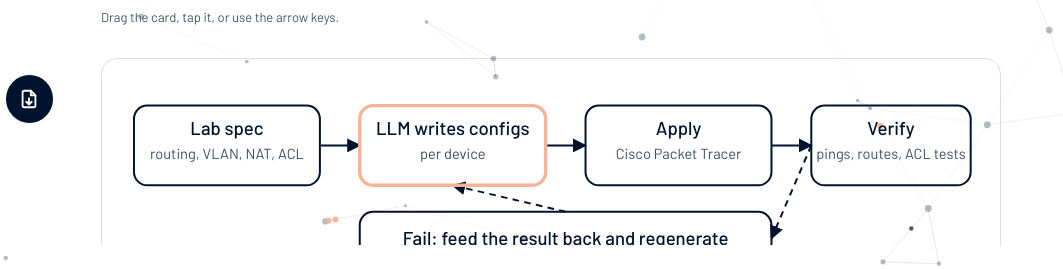
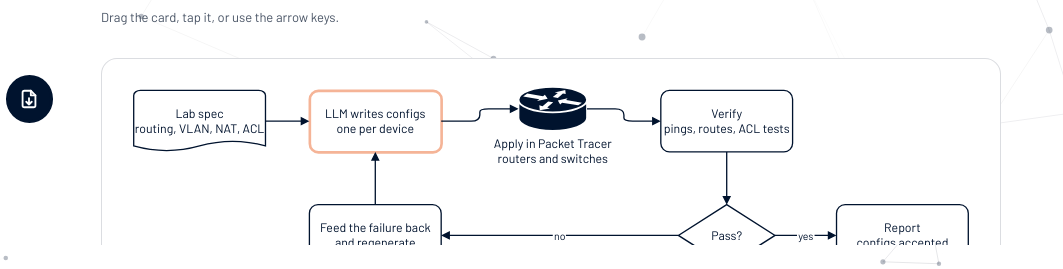
Before and after one commit to the-genius-man/my-portfolio, a plain HTML site: page index.html in a window 1280 px wide. Both pictures are taken after a click on the button "WORK". Shown: the part 531-800 px from the top of the page, 217-1280 px from the left. Drawn offline with nearby package versions, Linux system fonts and the light colour scheme; no server answers.

Commit message:
Project diagrams drawn in draw.io with network objects
Five diagrams exported from draw.io as SVG (sources kept in
assets/diagrams/src): SOC lab topology with Cisco firewall, switch,
servers and clients; the UPMS investigation flow; the Packet Tracer
validation loop; the ShieldKids architecture; the Kaggle agent's
promotion loop. The page loads them inline, in a white card so they
read the same in night mode.

Co-Authored-By: Claude Mythos 5.1 <noreply@anthropic.com>
Claude-Session: https://claude.ai/code/session_01UhVUYDewRc1z4qEpyPcHKq

```diff
--- a/index.html
+++ b/index.html
@@ -10,8 +10,8 @@
 <link rel="preconnect" href="https://fonts.googleapis.com">
 <link rel="preconnect" href="https://fonts.gstatic.com" crossorigin>
 <link rel="stylesheet" href="https://fonts.googleapis.com/css2?family=Barlow+Condensed:wght@400;500&family=Barlow:wght@400;500&family=JetBrains+Mono:wght@400&display=swap">
-<link rel="stylesheet" href="styles.css?v=20261118c">
-<script src="main.js?v=20261118c" defer></script>
+<link rel="stylesheet" href="styles.css?v=20261119a">
+<script src="main.js?v=20261119a" defer></script>
 </head>
 <body>
 <canvas class="net" id="net" aria-hidden="true"></canvas>
--- a/main.js
+++ b/main.js
@@ -31,68 +31,29 @@
     book: '<svg viewBox="0 0 120 120" fill="none" stroke="currentColor" stroke-width="2.5" stroke-linecap="round" stroke-linejoin="round"><path d="M60 32c-10-8-24-10-42-8v66c18-2 32 0 42 8 10-8 24-10 42-8V24c-18-2-32 0-42 8z"/><path d="M60 32v66"/><path d="M28 44h20M28 58h20M72 44h20M72 58h20"/></svg>'
   };
 
-  /* Box-and-arrow diagrams for the project details */
-  function diagram(w, h, nodes, edges, caption) {
-    var byId = {};
-    nodes.forEach(function (n) { byId[n.id] = n; });
-    var out = '<figure><svg viewBox="0 0 ' + w + ' ' + h + '" role="img" aria-label="' + caption + '" font-family="Barlow, system-ui, sans-serif">';
-    out += '<defs><marker id="ah" viewBox="0 0 10 10" refX="9" refY="5" markerWidth="7" markerHeight="7" orient="auto-start-reverse"><path d="M0 0L10 5L0 10z" fill="currentColor"/></marker></defs>';
-    edges.forEach(function (e) {
-      var a = byId[e[0]], b = byId[e[1]];
-      var x1, y1, x2, y2;
-      if (b.x >= a.x + a.w) { x1 = a.x + a.w; y1 = a.y + a.h / 2; x2 = b.x; y2 = b.y + b.h / 2; }
-      else if (a.x >= b.x + b.w) { x1 = a.x; y1 = a.y + a.h / 2; x2 = b.x + b.w; y2 = b.y + b.h / 2; }
-      else if (b.y >= a.y + a.h) { x1 = a.x + a.w / 2; y1 = a.y + a.h; x2 = b.x + b.w / 2; y2 = b.y; }
-      else { x1 = a.x + a.w / 2; y1 = a.y; x2 = b.x + b.w / 2; y2 = b.y + b.h; }
-      var dash = e[3] ? ' stroke-dasharray="5 4"' : '';
-      out += '<line x1="' + x1 + '" y1="' + y1 + '" x2="' + x2 + '" y2="' + y2 + '" stroke="currentColor" stroke-width="1.5" marker-end="url(#ah)"' + dash + '/>';
-      if (e[2]) out += '<text x="' + ((x1 + x2) / 2) + '" y="' + ((y1 + y2) / 2 - 6) + '" font-size="11" text-anchor="middle" fill="currentColor" opacity="0.75">' + e[2] + '</text>';
-    });
-    nodes.forEach(function (n) {
-      var stroke = n.peach ? '#F5B497' : 'currentColor';
-      out += '<rect x="' + n.x + '" y="' + n.y + '" width="' + n.w + '" height="' + n.h + '" rx="10" fill="none" stroke="' + stroke + '" stroke-width="' + (n.peach ? 2.5 : 1.5) + '"/>';
-      out += '<text x="' + (n.x + n.w / 2) + '" y="' + (n.y + (n.sub ? 22 : n.h / 2 + 5)) + '" font-size="14" font-weight="500" text-anchor="middle" fill="currentColor">' + n.title + '</text>';
-      if (n.sub) out += '<text x="' + (n.x + n.w / 2) + '" y="' + (n.y + 40) + '" font-size="11" text-anchor="middle" fill="currentColor" opacity="0.75">' + n.sub + '</text>';
-    });
-    return out + '</svg><figcaption>' + caption + '</figcaption></figure>';
+  /* Diagrams, drawn in draw.io: assets/diagrams/*.svg (sources in assets/diagrams/src) */
+  var figureCaptions = {
+    soc: 'Topology of the SOC lab',
+    incident: 'How the investigation ran',
+    lab: 'The validation loop',
+    phone: 'Two apps, one backend, strict permissions',
+    agent: 'How a new agent earns deployment'
+  };
+  var figureCache = {};
+  function loadFigure(key, box) {
+    var caption = figureCaptions[key];
+    var path = 'assets/diagrams/' + key + '.svg';
+    box.innerHTML = '<figure><img src="' + path + '" alt="' + caption + '"><figcaption>' + caption + '</figcaption></figure>';
+    if (!window.fetch || location.protocol === 'file:') return;
+    var done = function (svg) {
+      if (box.dataset.key !== key) return;
+      box.innerHTML = '<figure>' + svg + '<figcaption>' + caption + '</figcaption></figure>';
+    };
+    if (figureCache[key]) { done(figureCache[key]); return; }
+    fetch(path).then(function (r) { return r.ok ? r.text() : ''; }).then(function (svg) {
+      if (svg && svg.indexOf('<svg') === 0) { figureCache[key] = svg; done(svg); }
+    }).catch(function () {});
   }
-
-  var figures = {
-    soc: diagram(640, 250, [
-      { id: 'net', x: 10, y: 90, w: 100, h: 60, title: 'Internet', sub: 'inbound blocked' },
-      { id: 'pf', x: 150, y: 80, w: 170, h: 80, title: 'pfSense firewall', sub: 'Snort + Suricata, Squid, OpenVPN', peach: true },
-      { id: 'u', x: 400, y: 10, w: 220, h: 56, title: 'VLAN 10, users', sub: 'Windows 10 client, Kali Linux for tests' },
-      { id: 'dc', x: 400, y: 96, w: 220, h: 56, title: 'VLAN 20, servers', sub: 'Windows Server 2016 DC, netsec.local' },
-      { id: 'elk', x: 400, y: 182, w: 220, h: 56, title: 'ELK Stack on Ubuntu', sub: 'syslog + Winlogbeat, Kibana alerts' }
-    ], [['net', 'pf'], ['pf', 'u'], ['pf', 'dc'], ['pf', 'elk', 'syslog', true], ['dc', 'elk', 'Winlogbeat', true]], 'Topology of the SOC lab'),
-    incident: diagram(640, 170, [
-      { id: 'a', x: 4, y: 20, w: 120, h: 60, title: 'Collect', sub: '1.1M Wazuh alerts' },
-      { id: 'b', x: 132, y: 20, w: 120, h: 60, title: 'Triage', sub: '16,000 web attacks' },
-      { id: 'c', x: 260, y: 20, w: 120, h: 60, title: 'Reconstruct', sub: 'Nmap to Shellshock' },
-      { id: 'd', x: 388, y: 20, w: 120, h: 60, title: 'Map', sub: 'MITRE ATT&amp;CK' },
-      { id: 'e', x: 516, y: 20, w: 120, h: 60, title: 'Respond', sub: 'hardening scripts', peach: true },
-      { id: 'f', x: 70, y: 105, w: 500, h: 50, title: 'Findings: 16 Shellshock exploits, exposed RDP, mail on an odd port' }
-    ], [['a', 'b'], ['b', 'c'], ['c', 'd'], ['d', 'e'], ['c', 'f']], 'How the investigation ran'),
-    lab: diagram(640, 150, [
-      { id: 'a', x: 6, y: 20, w: 140, h: 60, title: 'Lab spec', sub: 'routing, VLAN, NAT, ACL' },
-      { id: 'b', x: 176, y: 20, w: 140, h: 60, title: 'LLM writes configs', sub: 'per device', peach: true },
-      { id: 'c', x: 346, y: 20, w: 140, h: 60, title: 'Apply', sub: 'Cisco Packet Tracer' },
-      { id: 'd', x: 516, y: 20, w: 120, h: 60, title: 'Verify', sub: 'pings, routes, ACL tests' },
-      { id: 'e', x: 176, y: 100, w: 310, h: 40, title: 'Fail: feed the result back and regenerate' }
-    ], [['a', 'b'], ['b', 'c'], ['c', 'd'], ['d', 'e', '', true], ['e', 'b', '', true]], 'The validation loop'),
-    phone: diagram(640, 150, [
-      { id: 'p', x: 6, y: 30, w: 170, h: 70, title: 'Parent app', sub: 'rules, reports, alerts' },
-      { id: 'f', x: 230, y: 20, w: 180, h: 90, title: 'Firebase', sub: 'Auth, Firestore rules, sync', peach: true },
-      { id: 'c', x: 464, y: 30, w: 170, h: 70, title: 'Child app', sub: 'screen-time tracking' }
-    ], [['p', 'f', 'read + write'], ['c', 'f', 'write only']], 'Two apps, one backend, strict permissions'),
-    agent: diagram(640, 170, [
-      { id: 'a', x: 6, y: 20, w: 150, h: 60, title: 'Policy template', sub: 'phases, watering, harvest' },
-      { id: 'b', x: 186, y: 20, w: 130, h: 60, title: 'Optuna search', sub: 'parameter trials' },
-      { id: 'c', x: 346, y: 20, w: 140, h: 60, title: 'Self-play league', sub: 'head-to-head games' },
-      { id: 'd', x: 516, y: 20, w: 120, h: 60, title: 'Promotion gate', sub: 'beat the champion', peach: true },
-      { id: 'e', x: 186, y: 105, w: 300, h: 44, title: 'Champion exported as main.py + checkpoint' }
-    ], [['a', 'b'], ['b', 'c'], ['c', 'd'], ['d', 'e']], 'How a new agent earns deployment')
-  };
 
   var ventures = [
     { init: 'GA', name: 'Go Ahead RDC', url: 'https://goahead.africa', when: 'Since 2021', short: 'A group in Goma working in security, technology, agribusiness and transport.', intro: 'Co-Managing Director of a multisectoral firm with units in private security, technology, and agribusiness and transport.', points: ['Runs the guard staffing operation: recruiting and vetting guards, posting them to clients on rotating shifts and covering absences.', 'Built an in-house guard training programme. Competitors then hired trained guards away, which changed how the firm trains, deploys and keeps staff.', 'Owns vendor relationships, buying and planning across the units.'] },
@@ -492,7 +453,8 @@
     detail.classList.remove('swap');
     void detail.offsetWidth;
     detail.classList.add('swap');
-    figureBox.innerHTML = (p.fig && figures[p.fig]) ? figures[p.fig] : '';
+    figureBox.dataset.key = p.fig || '';
+    if (p.fig && figureCaptions[p.fig]) loadFigure(p.fig, figureBox); else figureBox.innerHTML = '';
   }
 
   function next() {
--- a/styles.css
+++ b/styles.css
@@ -148,8 +148,10 @@ h2 { margin: 0; font-family: var(--display); font-weight: 500; text-transform: u
 .work-detail .bullets { color: var(--ink); gap: 8px; }
 .work-detail .tools { margin: 0; color: var(--muted); }
 .work-figure:empty { display: none; }
-.work-figure figure { margin: 0; padding: 20px 24px; border-radius: 16px; border: 1.5px solid var(--line); display: flex; flex-direction: column; gap: 12px; max-width: 900px; animation: fadeUp 0.45s var(--ease) both; }
-.work-figure figure svg { width: 100%; height: auto; display: block; }
+.work-figure figure { margin: 0; padding: 20px 24px; border-radius: 16px; border: 1.5px solid var(--line); background: #ffffff; display: flex; flex-direction: column; gap: 12px; max-width: 900px; animation: fadeUp 0.45s var(--ease) both; }
+.work-figure figure svg, .work-figure figure img { width: 100%; height: auto; display: block; }
+html.night .work-figure figure { border-color: #F2E7D5; }
+html.night .work-figure figcaption { color: #4A5566; }
 .work-figure figcaption { font-size: 13px; letter-spacing: 0.1em; text-transform: uppercase; color: var(--muted); }
 .work-detail .btn { align-self: flex-start; }
 .work-detail.swap > * { animation: fadeUp 0.45s var(--ease) both; }
```
Also changed, not shown: assets/diagrams/agent.svg (added), assets/diagrams/incident.svg (added), assets/diagrams/lab.svg (added), assets/diagrams/phone.svg (added), assets/diagrams/soc.svg (added), 6 other files.
